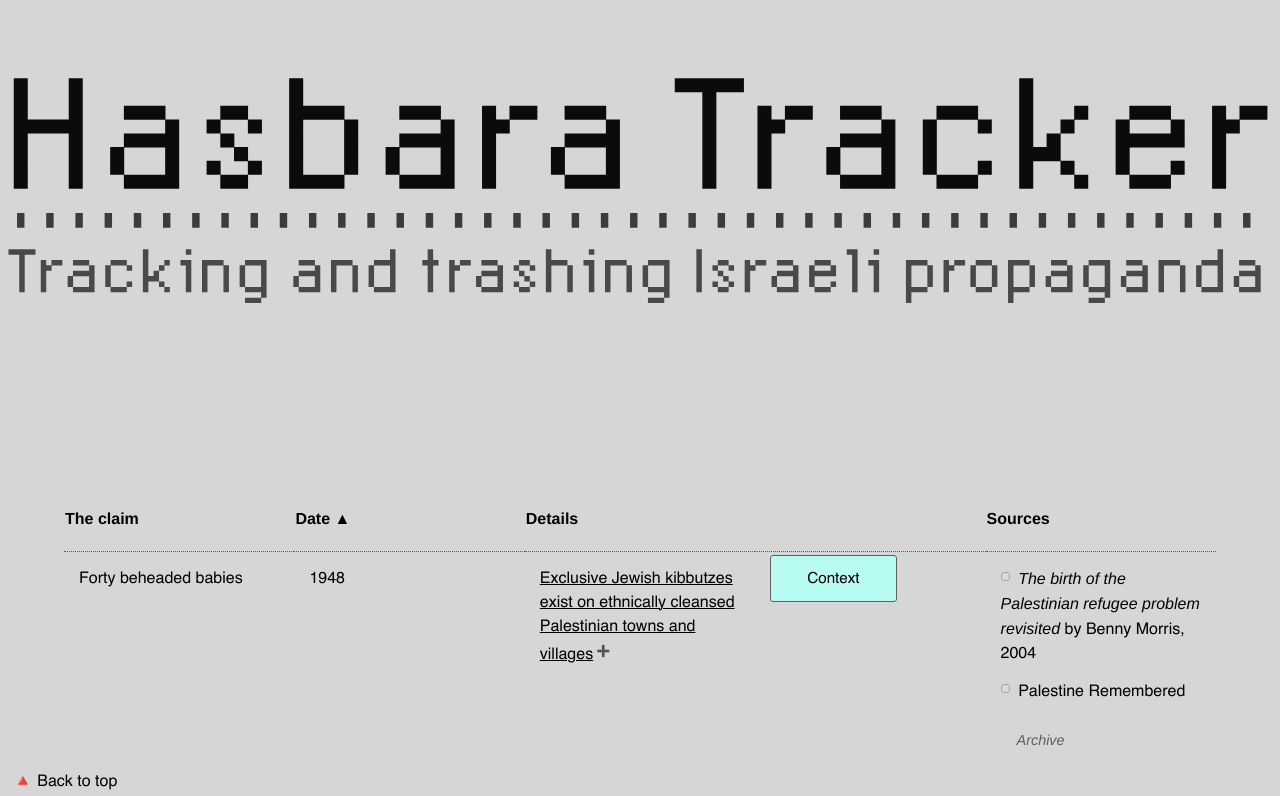
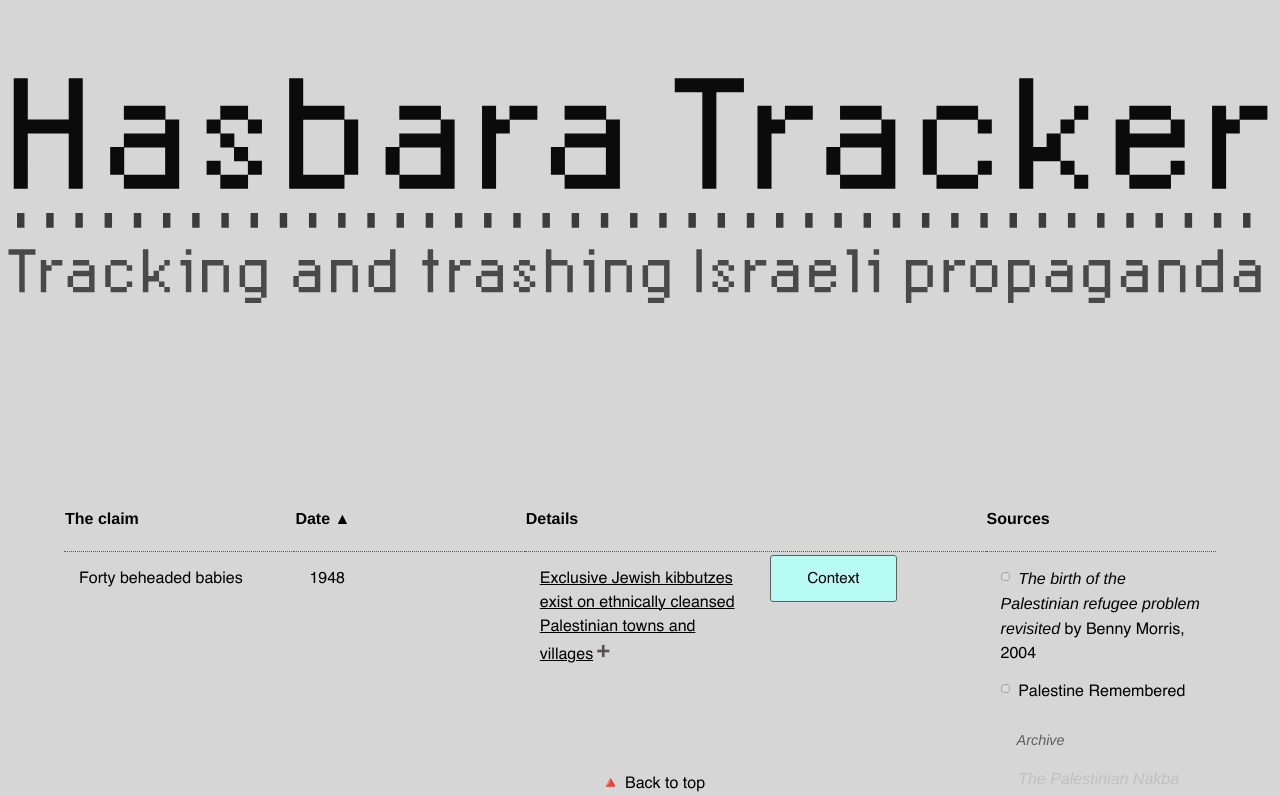
Before and after one commit to tamtzekin/hasbara-tracker, a React (Create React App) app: page /tracker in a window 1280 px wide. Shown: the top 796 px of the page. Built offline with nearby package versions, Linux system fonts and the light colour scheme.

Commit message:
tidied up Back to Top

```diff
--- a/src/components/Tracker.css
+++ b/src/components/Tracker.css
@@ -48,13 +48,18 @@ a {
 /* FOOTER */
 .back-to-top {
     position: fixed;
+    width: 100%;
+    bottom: 0;
+
+    text-align: center;
+
     margin-left: -4%;
-    padding-top: 1%;
-    bottom: 0;
-    padding-bottom: 0.5%;
-    background: theme('colors.grey');
+    padding-top: 0.3%;
+    padding-bottom: 0.3%;
+
+    background: #d6d6d6e5;
     border-radius: 20px;
-    width: 100%;
+
     z-index: 3;
 }
 
```
